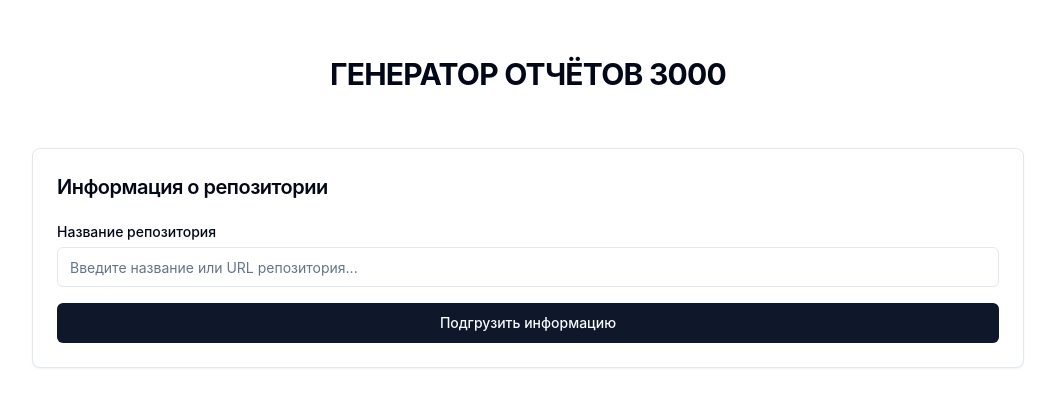
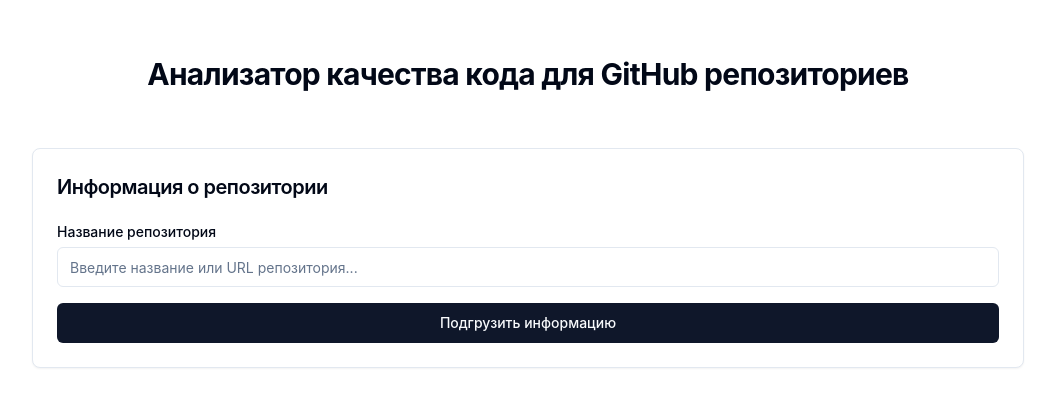
Before and after one commit to HealKnix/code-quality-reporter, a React (Create React App) app: page / in a window 1280 px wide. Shown: the top 406 px of the page, without its empty margins (112-1167 px from the left). Built offline with nearby package versions, Linux system fonts and the light colour scheme; no server answers.

Commit message:
Изменено название для хедера

```diff
--- a/src/components/Layout/Header.tsx
+++ b/src/components/Layout/Header.tsx
@@ -6,7 +6,7 @@ const Header: React.FC = () => {
     <Card className="mb-8 border-none shadow-none">
       <CardHeader className="text-center">
         <CardTitle className="text-3xl font-bold">
-          ГЕНЕРАТОР ОТЧЁТОВ 3000
+        Анализатор качества кода для GitHub репозиториев
         </CardTitle>
       </CardHeader>
     </Card>
```
